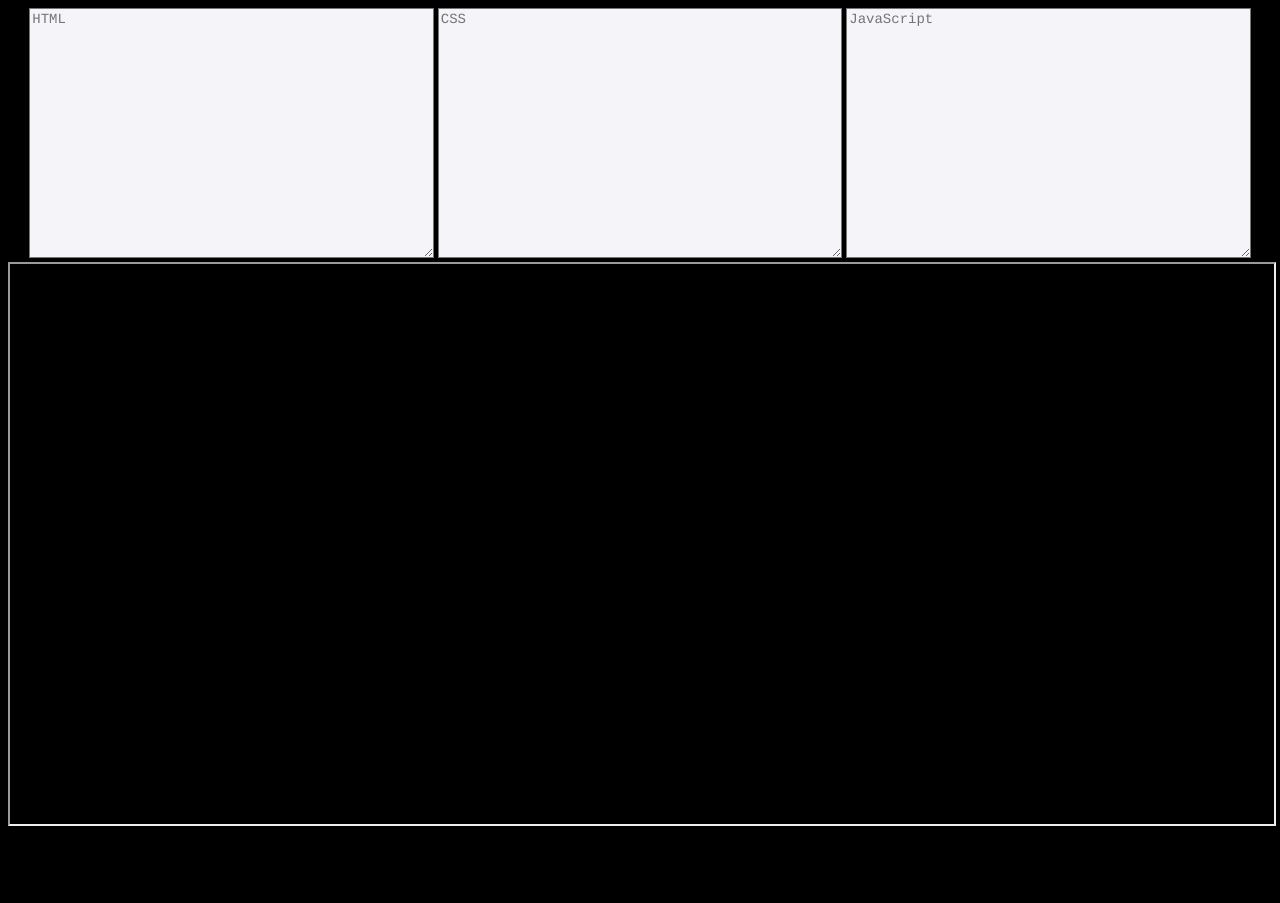
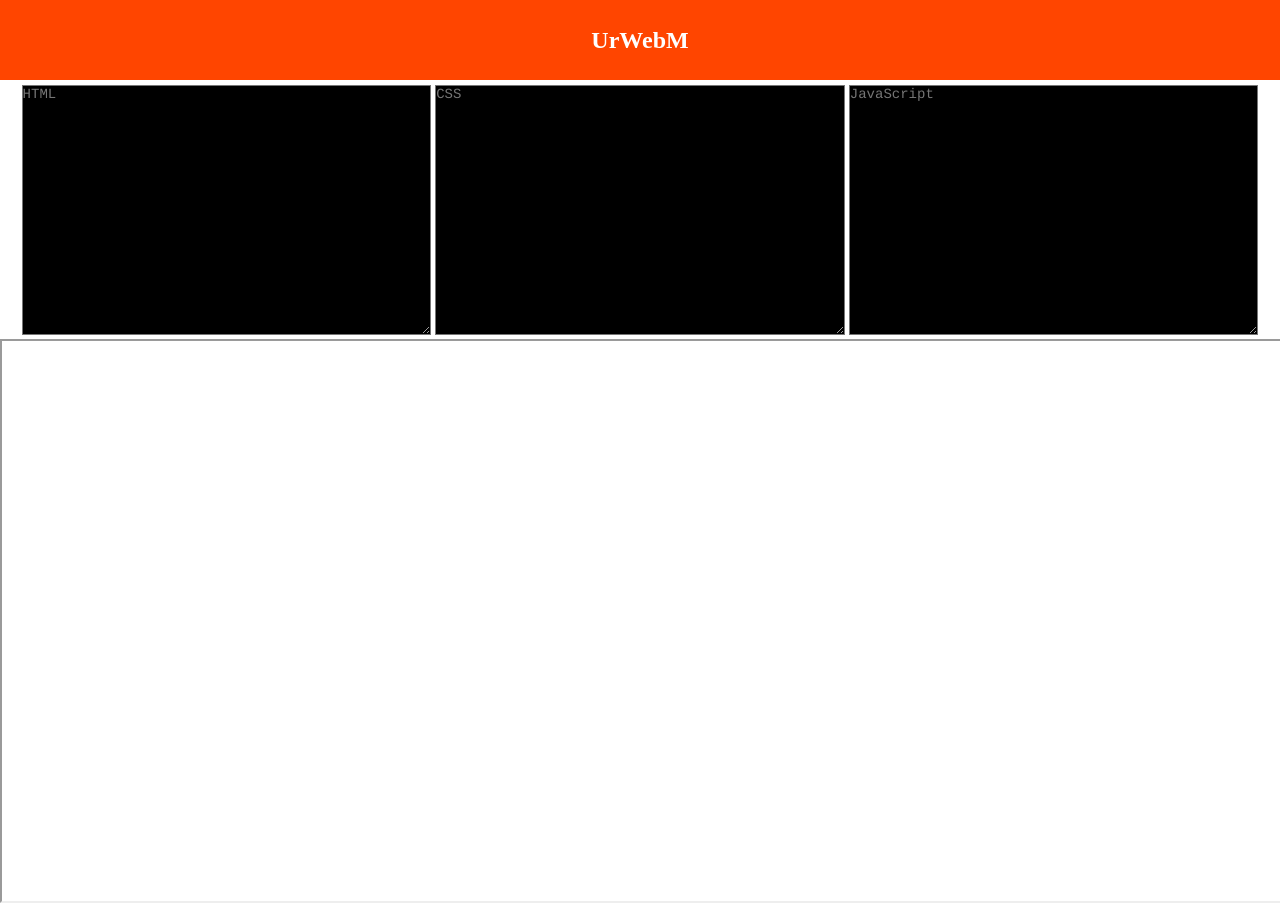
Before and after one commit to Kallyan01/ONcode-editor, a PHP site: page / in a window 1280 px wide. Before the commit the page ends 826 px from the top, so only its background shows below. Run offline with PHP 8.4, Linux system fonts and the light colour scheme.

Commit message:
Added nav bar

```diff
--- a/codeedit.html
+++ b/codeedit.html
@@ -7,6 +7,11 @@
   </head>
 
   <body>
+    <nav>
+      <div class="navigation">
+        <h1>UrWebM</h1>
+      </div>
+    </nav>
     <textarea id="html" placeholder="HTML"></textarea>
     <textarea id="css" placeholder="CSS"></textarea>
     <textarea id="js" placeholder="JavaScript"></textarea>
--- a/style.css
+++ b/style.css
@@ -1,6 +1,10 @@
+*
+{
+  margin: 0;
+  padding: 0;
+}
 body {
     text-align: center;
-    background-color: black;
   }
 
   textarea {
@@ -12,8 +16,12 @@ body {
     display: inline-block;
     background: #f4f4f9;
     outline: none;
+    margin-top: 5px;;
     font-family: Courier, sans-serif;
     font-size: 14px;
+    background-color: black;
+    color:white;
+    color: oran;
   }
 
   iframe {
@@ -21,5 +29,18 @@ body {
     position: relative;
     width: 100%;
     height: 35em;
-    background-color: none;
   }
+  .navigation
+  {
+    display: grid;
+    position: relative;
+    background-color: orangered;
+    color: white;
+    width: 100%;
+    height: 10%;;
+    margin: auto;
+  }
+  .navigation h1
+  {
+    margin: auto;
+  }
```
